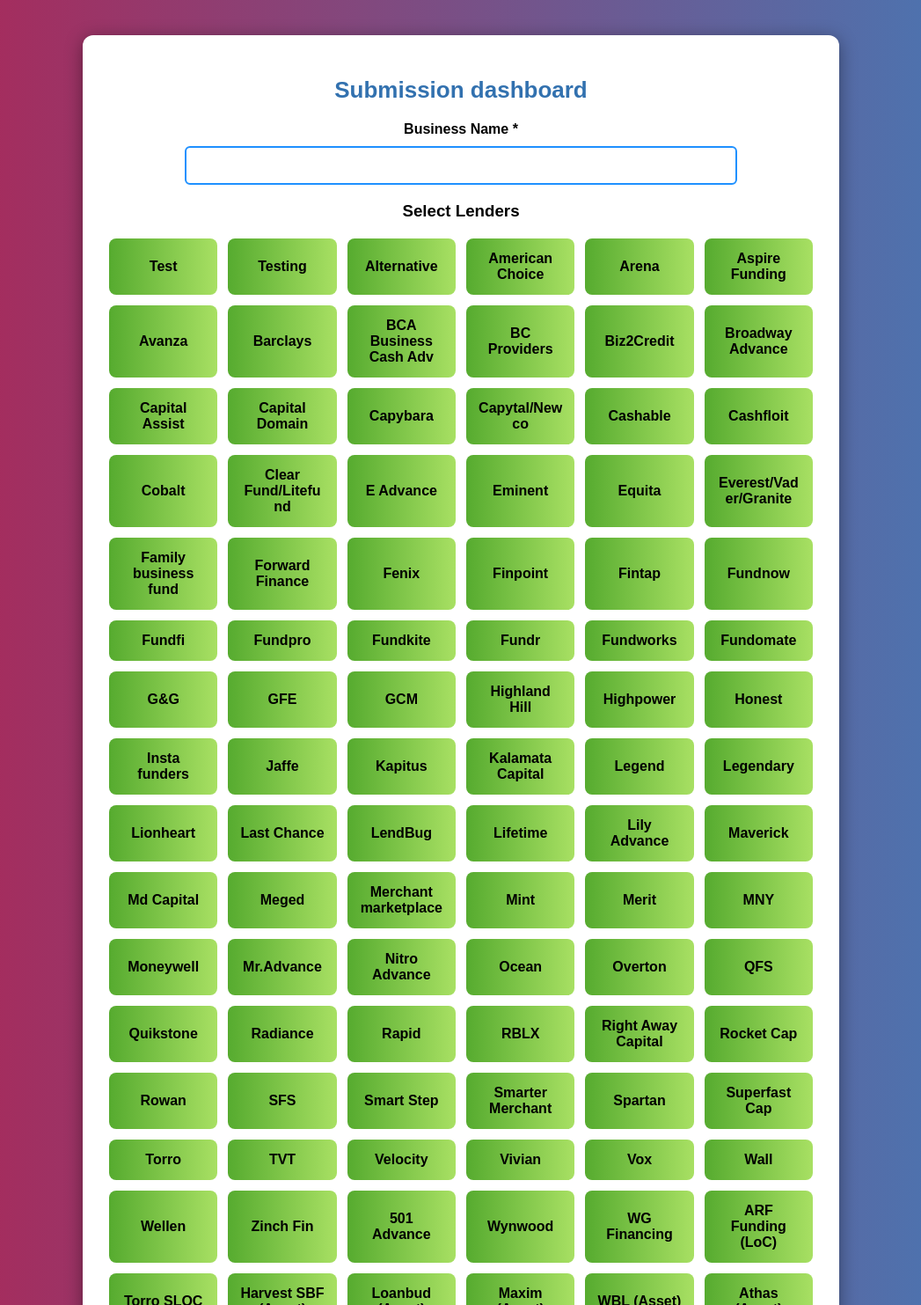
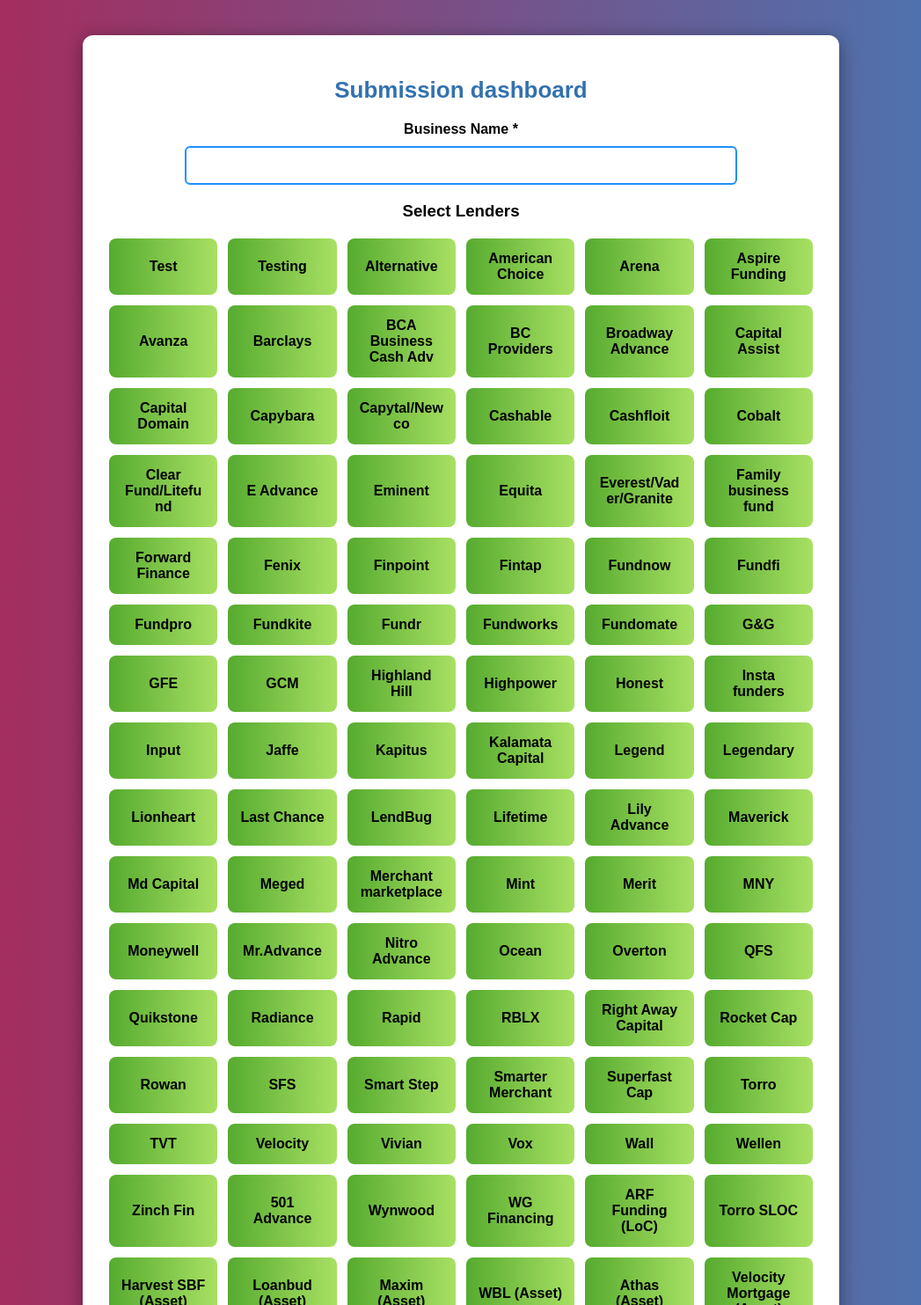
Before and after one commit to Maheedhar-rao/microservice-2, a website: page lender.html in a window 1280 px wide. Shown: the top 1483 px of the page at 88% size, without its empty margins (116-1163 px from the left). Drawn offline with Linux system fonts and the light colour scheme.

Commit message:
Update lender.html
removed biz2 credit and spartan, added input

```diff
--- a/lender.html
+++ b/lender.html
@@ -151,7 +151,6 @@
   "Barclays",
   "BCA Business Cash Adv",
   "BC Providers",
-  "Biz2Credit",
   "Broadway Advance",
   "Capital Assist",
   "Capital Domain",
@@ -184,6 +183,7 @@
   "Highpower",
   "Honest",
   "Insta funders",
+  "Input",
   "Jaffe",
   "Kapitus",
   "Kalamata Capital",
@@ -217,7 +217,6 @@
   "SFS",
   "Smart Step",
   "Smarter Merchant",
-  "Spartan",
   "Superfast Cap",
   "Torro",
   "TVT",
```
